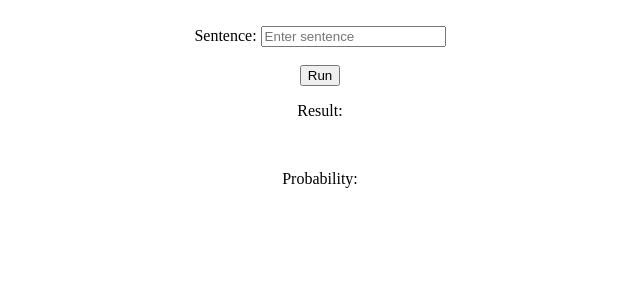
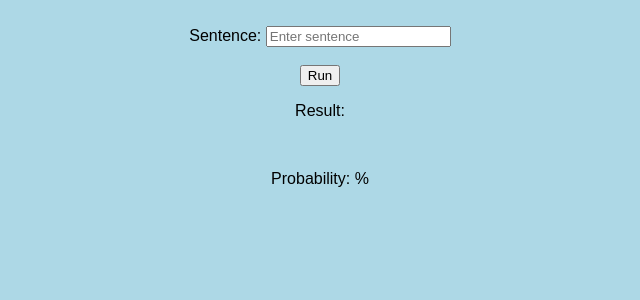
Before and after one commit to lukesianchuk/Sarcasm_Detection, a Flask app: page / in a window 1280 px wide. Shown: the top 300 px of the page, without its empty margins (320-960 px from the left). Run offline with Flask 2, Linux system fonts and the light colour scheme.

Commit message:
Add files via upload

```diff
--- a/app.py
+++ b/app.py
@@ -2,7 +2,6 @@
 from sklearn.feature_extraction.text import CountVectorizer
 import pandas as pd
 import joblib
-
 
 # Declare a Flask app
 app = Flask(__name__)
@@ -30,7 +29,7 @@
         # Get prediction
         prediction = clf.predict(trans)[0]
         probability = clf.predict_proba(trans)
-        probability = (max(probability[0]))
+        probability = round(max(probability[0]),3)*100
 
 
     else:
--- /dev/null
+++ b/static/styles.css
@@ -0,0 +1,4 @@
+body {
+    font-family: sans-serif;
+    background-color: lightblue;
+}
--- a/templates/website.html
+++ b/templates/website.html
@@ -2,6 +2,7 @@
 <html>
     <head>
         <title>Your Machine Learning App</title>
+        <link rel=stylesheet type=text/css href="{{ url_for('static', filename='styles.css') }}">
     </head>
 
     <body>
@@ -13,6 +14,6 @@
         </form>
         <p style="text-align: center;">Result: {{ pred }}</p>
         <br>
-        <p style="text-align: center;">Probability: {{ prob }}</p>
+        <p style="text-align: center;">Probability: {{ prob }}%</p>
     </body>
 </html>
```
Also changed, not shown: 1 other file.
